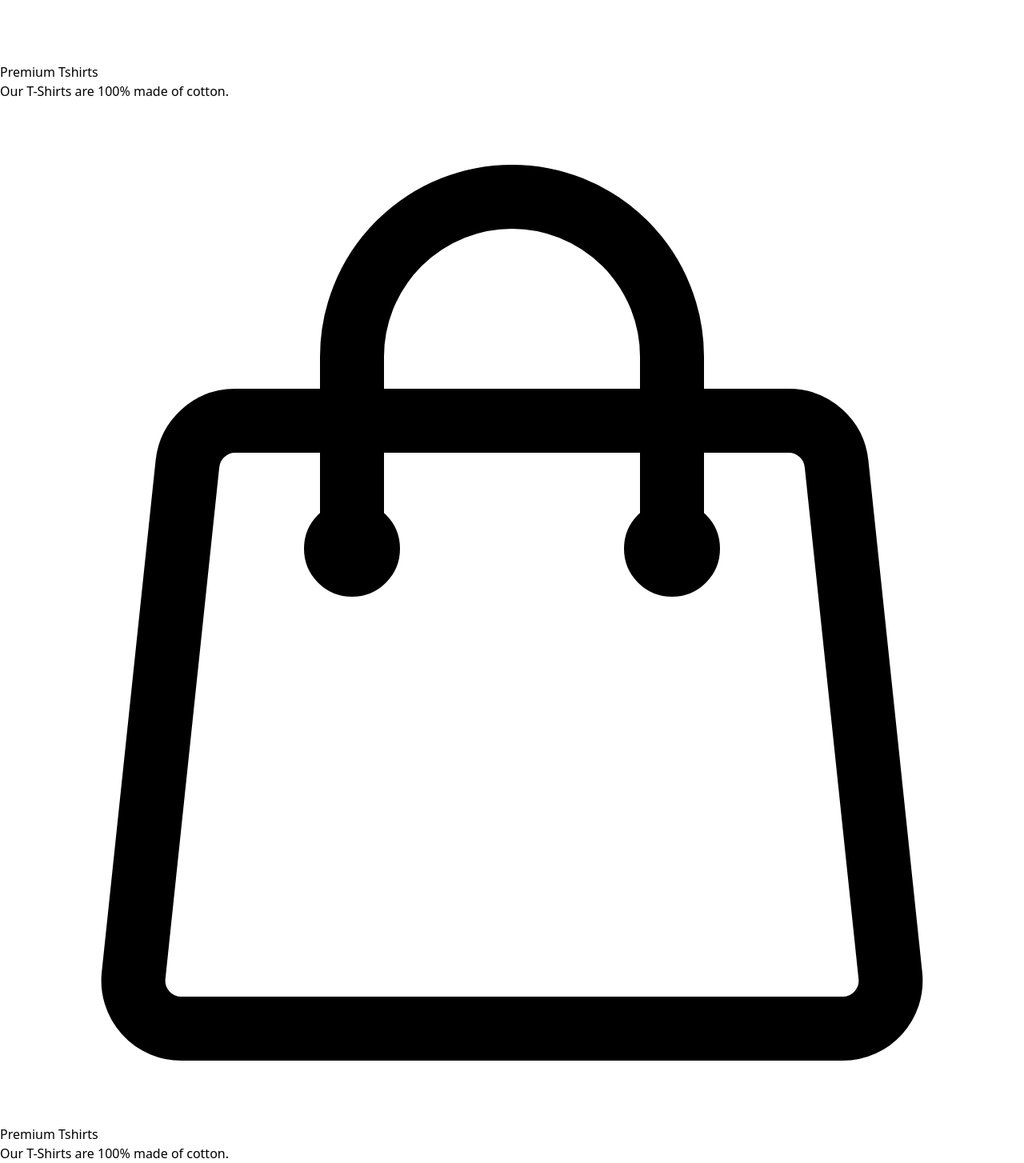
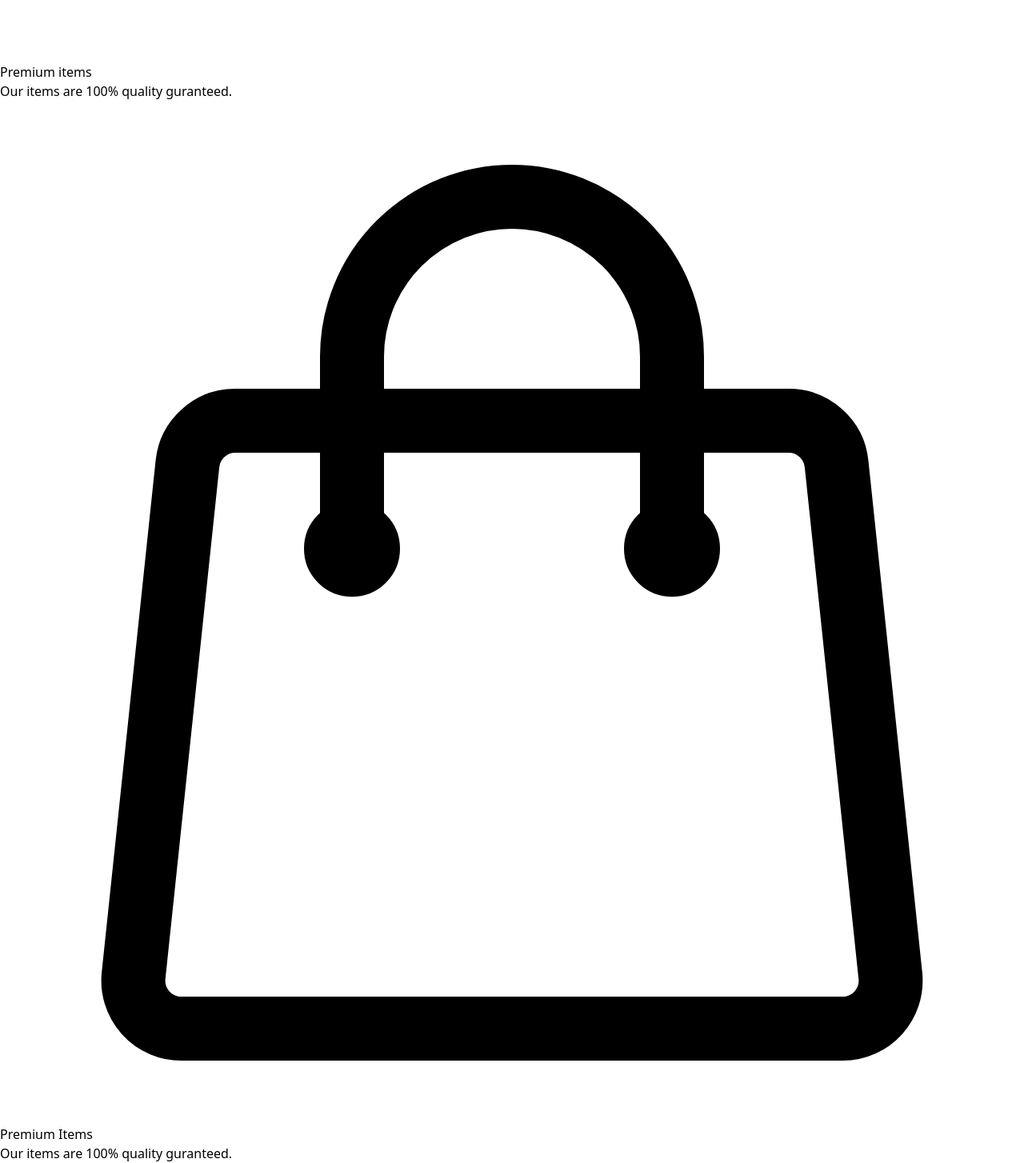
Before and after one commit to saii123lalitha/ecommerce, a React (Vite) app: page / in a window 1280 px wide. Shown: the part 4703-6157 px from the top of the page at 80% size. Built offline with nearby package versions, Linux system fonts and the light colour scheme; no server answers; the database is empty.

Commit message:
sEtup the code

```diff
--- a/src/components/testimonial/Testimonial.jsx
+++ b/src/components/testimonial/Testimonial.jsx
@@ -14,26 +14,26 @@ function Testimonial() {
                         <div className="lg:w-1/3 lg:mb-0 mb-6 p-4">
                             <div className="h-full text-center">
                                 <img alt="testimonial" className="w-20 h-20 mb-8 object-cover object-center rounded-full inline-block border-2 border-gray-200 bg-gray-100" src="https://ecommerce-sk.vercel.app/img/kamal.png" />
-                                <p style={{ color: mode === 'dark' ? 'white' : '' }} className="leading-relaxed">Edison bulb retro cloud bread echo park, helvetica stumptown taiyaki taxidermy 90's cronut +1 kinfolk. Single-origin coffee ennui shaman taiyaki vape DIY tote bag drinking vinegar cronut adaptogen squid fanny pack vaporware.</p>
+                                <p style={{ color: mode === 'dark' ? 'white' : '' }} className="leading-relaxed">"This website has become my go-to resource for information on basic ammunities needed. The content is well-written, informative, and up-to-date."</p>
                                 <span className="inline-block h-1 w-10 rounded bg-pink-500 mt-6 mb-4" />
-                                <h2 style={{ color: mode === 'dark' ? '#ff4162' : '' }} className="text-gray-900 font-medium title-font tracking-wider text-sm uppercase">Kamal Nayan Upadhyay</h2>
-                                <p style={{ color: mode === 'dark' ? 'white' : '' }} className="text-gray-500">Senior Product Designer</p>
+                                <h2 style={{ color: mode === 'dark' ? '#ff4162' : '' }} className="text-gray-900 font-medium title-font tracking-wider text-sm uppercase">SAI LALITHA</h2>
+                                <p style={{ color: mode === 'dark' ? 'white' : '' }} className="text-gray-500"> Product Designer</p>
                             </div>
                         </div>
 
                         <div className="lg:w-1/3 lg:mb-0 mb-6 p-4">
                             <div className="h-full text-center">
                                 <img alt="testimonial" className="w-20 h-20 mb-8 object-cover object-center rounded-full inline-block border-2 border-gray-200 bg-gray-100" src="https://cdn-icons-png.flaticon.com/128/2763/2763444.png" />
-                                <p  style={{color: mode === 'dark' ? 'white' : ''}}className="leading-relaxed">Edison bulb retro cloud bread echo park, helvetica stumptown taiyaki taxidermy 90's cronut +1 kinfolk. Single-origin coffee ennui shaman taiyaki vape DIY tote bag drinking vinegar cronut adaptogen squid fanny pack vaporware.</p>
+                                <p  style={{color: mode === 'dark' ? 'white' : ''}}className="leading-relaxed">"The website is incredibly user-friendly! I was able to find exactly what I needed quickly and easily.I love the new design! It's clean, modern, and visually appealing."</p>
                                 <span className="inline-block h-1 w-10 rounded bg-pink-500 mt-6 mb-4" />
-                                <h2 style={{color: mode === 'dark' ? '#ff4162' : ''}} className="text-gray-900 font-medium title-font tracking-wider text-sm uppercase">React Js</h2>
+                                <h2 style={{color: mode === 'dark' ? '#ff4162' : ''}} className="text-gray-900 font-medium title-font tracking-wider text-sm uppercase">Sai</h2>
                                 <p style={{color: mode === 'dark' ? 'white' : ''}} className="text-gray-500">UI Develeoper</p>
                             </div>
                         </div>
                         <div className="lg:w-1/3 lg:mb-0 p-4">
                             <div className="h-full text-center">
                                 <img alt="testimonial" className="w-20 h-20 mb-8 object-cover object-center rounded-full inline-block border-2 border-gray-200 bg-gray-100" src="https://webknudocs.vercel.app/logo/react.png" />
-                                <p style={{color: mode === 'dark' ? 'white' : ''}} className="leading-relaxed">Edison bulb retro cloud bread echo park, helvetica stumptown taiyaki taxidermy 90's cronut +1 kinfolk. Single-origin coffee ennui shaman taiyaki vape DIY tote bag drinking vinegar cronut adaptogen squid fanny pack vaporware.</p>
+                                <p style={{color: mode === 'dark' ? 'white' : ''}} className="leading-relaxed">"Wow! I was skeptical about buying books online, but Amazon made it so easy. The selection is incredible, and the prices are unbeatable. I'll definitely be using them again!"</p>
                                 <span className="inline-block h-1 w-10 rounded bg-pink-500 mt-6 mb-4" />
                                 <h2 style={{color: mode === 'dark' ? '#ff4162' : ''}} className="text-gray-900 font-medium title-font tracking-wider text-sm uppercase">React Js</h2>
                                 <p  style={{color: mode === 'dark' ? 'white' : ''}}className="text-gray-500">CTO</p>
--- a/src/components/track/Track.jsx
+++ b/src/components/track/Track.jsx
@@ -15,8 +15,8 @@ function Track() {
                                     <path strokeLinecap="round" strokeLinejoin="round" d="M15.75 10.5V6a3.75 3.75 0 10-7.5 0v4.5m11.356-1.993l1.263 12c.07.665-.45 1.243-1.119 1.243H4.25a1.125 1.125 0 01-1.12-1.243l1.264-12A1.125 1.125 0 015.513 7.5h12.974c.576 0 1.059.435 1.119 1.007zM8.625 10.5a.375.375 0 11-.75 0 .375.375 0 01.75 0zm7.5 0a.375.375 0 11-.75 0 .375.375 0 01.75 0z" />
                                 </svg>
 
-                                <h2 className="title-font font-medium text-lg text-gray-900" style={{ color: mode === 'dark' ? 'white' : '' }}>Premium Tshirts</h2>
-                                <p className="leading-relaxed">Our T-Shirts are 100% made of cotton.
+                                <h2 className="title-font font-medium text-lg text-gray-900" style={{ color: mode === 'dark' ? 'white' : '' }}>Premium items</h2>
+                                <p className="leading-relaxed">Our items are 100% quality guranteed.
                                 </p>
                             </div>
                         </div>
@@ -26,8 +26,8 @@ function Track() {
                                     <path strokeLinecap="round" strokeLinejoin="round" d="M15.75 10.5V6a3.75 3.75 0 10-7.5 0v4.5m11.356-1.993l1.263 12c.07.665-.45 1.243-1.119 1.243H4.25a1.125 1.125 0 01-1.12-1.243l1.264-12A1.125 1.125 0 015.513 7.5h12.974c.576 0 1.059.435 1.119 1.007zM8.625 10.5a.375.375 0 11-.75 0 .375.375 0 01.75 0zm7.5 0a.375.375 0 11-.75 0 .375.375 0 01.75 0z" />
                                 </svg>
 
-                                <h2 className="title-font font-medium text-lg text-gray-900" style={{ color: mode === 'dark' ? 'white' : '' }}>Premium Tshirts</h2>
-                                <p className="leading-relaxed">Our T-Shirts are 100% made of cotton.
+                                <h2 className="title-font font-medium text-lg text-gray-900" style={{ color: mode === 'dark' ? 'white' : '' }}>Premium Items</h2>
+                                <p className="leading-relaxed">Our items are 100% quality guranteed.
                                 </p>
                             </div>
                         </div>
@@ -38,8 +38,8 @@ function Track() {
                                     <path strokeLinecap="round" strokeLinejoin="round" d="M15.75 10.5V6a3.75 3.75 0 10-7.5 0v4.5m11.356-1.993l1.263 12c.07.665-.45 1.243-1.119 1.243H4.25a1.125 1.125 0 01-1.12-1.243l1.264-12A1.125 1.125 0 015.513 7.5h12.974c.576 0 1.059.435 1.119 1.007zM8.625 10.5a.375.375 0 11-.75 0 .375.375 0 01.75 0zm7.5 0a.375.375 0 11-.75 0 .375.375 0 01.75 0z" />
                                 </svg>
 
-                                <h2 className="title-font font-medium text-lg text-gray-900" style={{ color: mode === 'dark' ? 'white' : '' }}>Premium Tshirts</h2>
-                                <p className="leading-relaxed">Our T-Shirts are 100% made of cotton.
+                                <h2 className="title-font font-medium text-lg text-gray-900" style={{ color: mode === 'dark' ? 'white' : '' }}>Premium Items</h2>
+                                <p className="leading-relaxed">Our items are 100% quality guranteed.
                                 </p>
                             </div>
                         </div>
```
